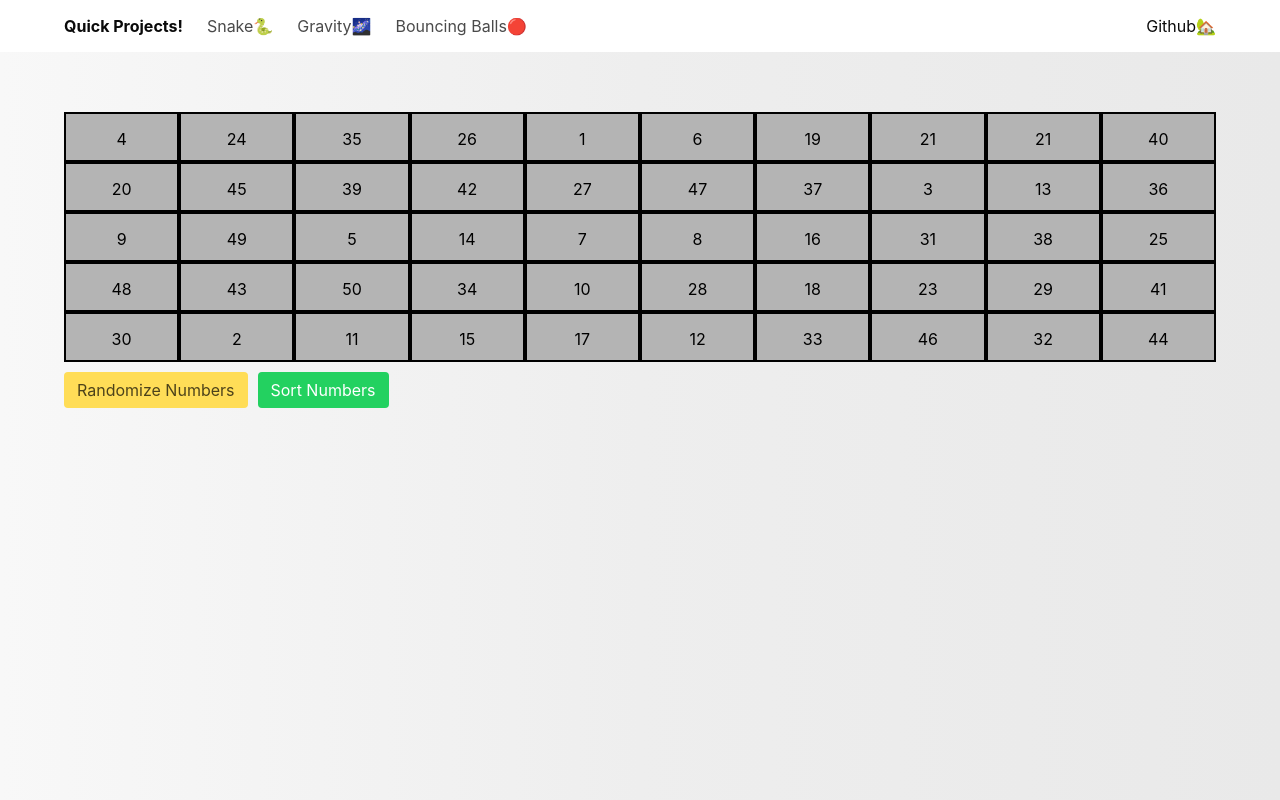
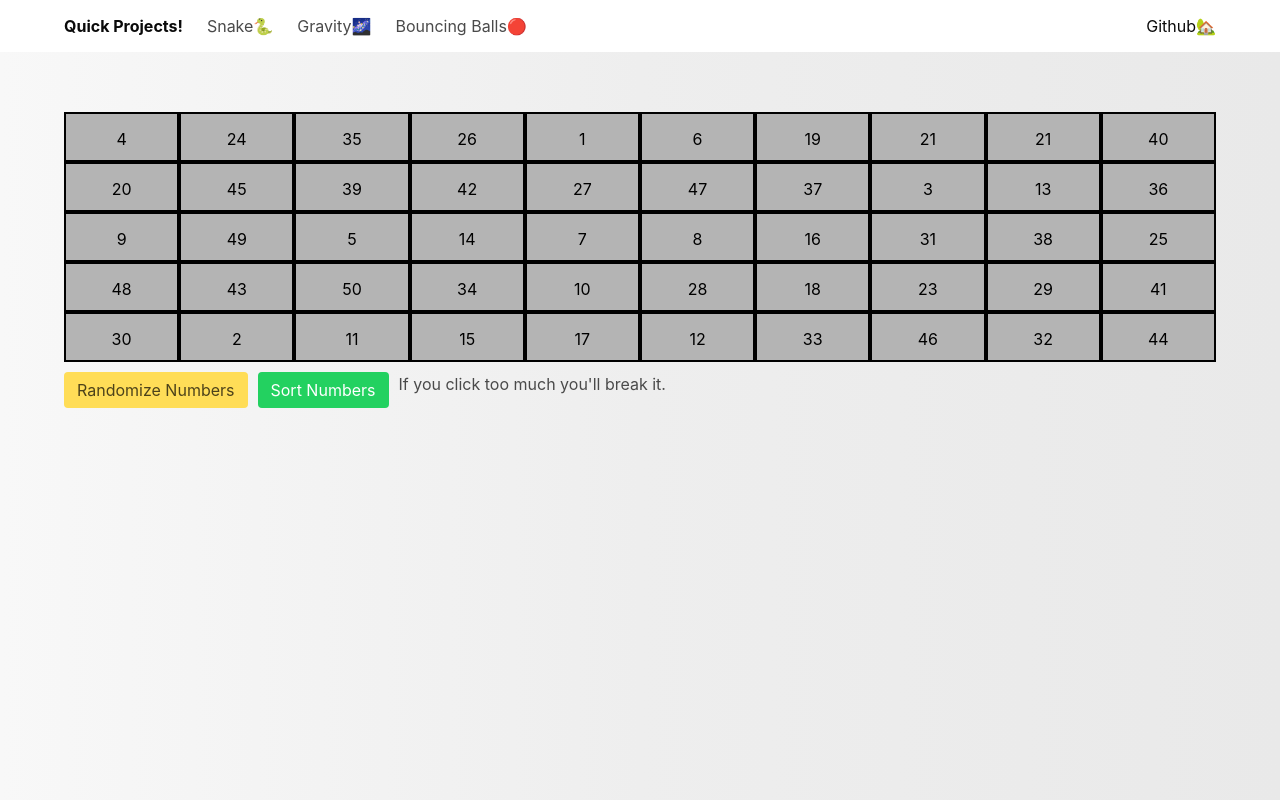
Before and after one commit to SPDUK/CanvasProjects, a React (Create React App) app: page /#/visualizedsort in a window 1280 px wide. Built offline with nearby package versions, Linux system fonts and the light colour scheme; the HTML template or start-up script is replaced by a standard one.

Commit message:
just a  bit of text

```diff
--- a/src/Projects/VisualizedSort/VisualizedSort.jsx
+++ b/src/Projects/VisualizedSort/VisualizedSort.jsx
@@ -41,6 +41,7 @@ export default class VisualizedSort extends Component {
             <div onClick={this.sort} className="button is-success">
               Sort Numbers
             </div>
+            <p>If you click too much you'll break it.</p>
           </div>
         </div>
       </ReactAux>
```
